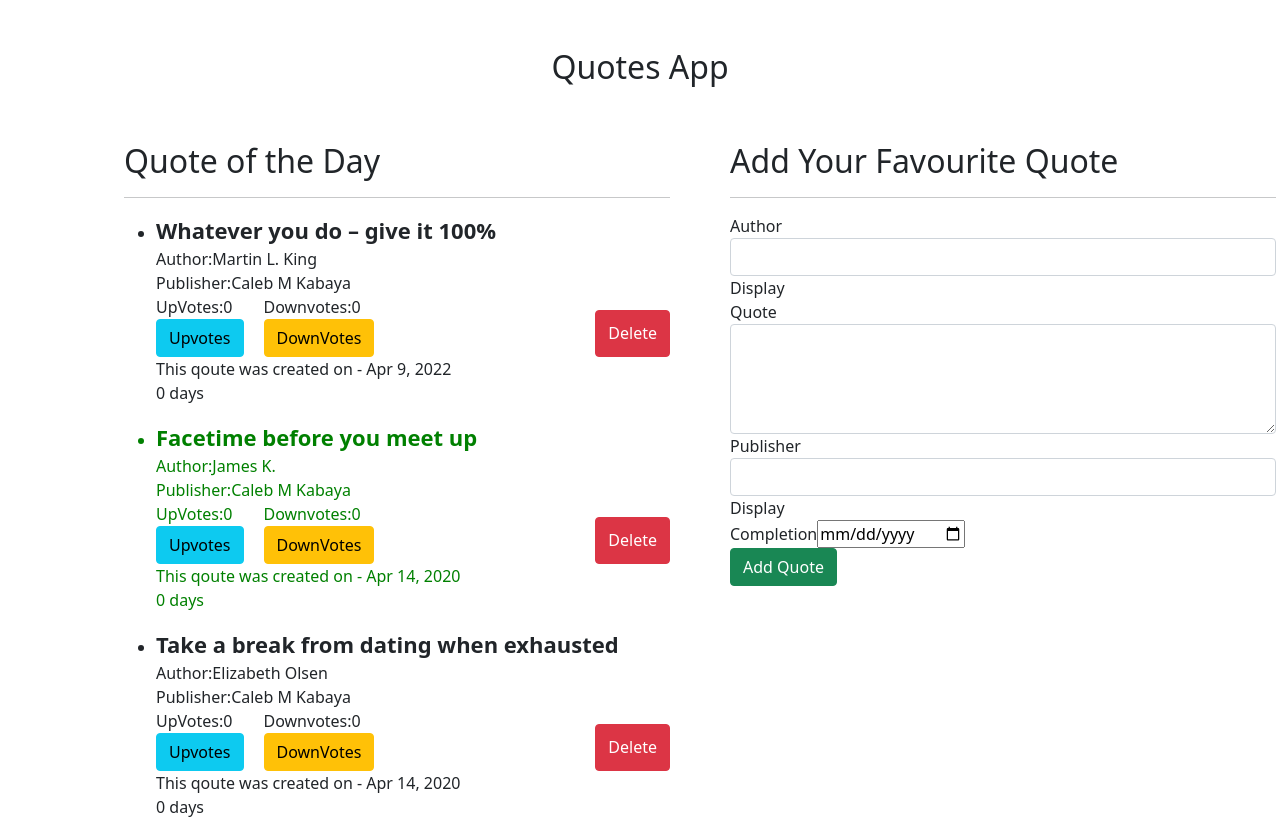
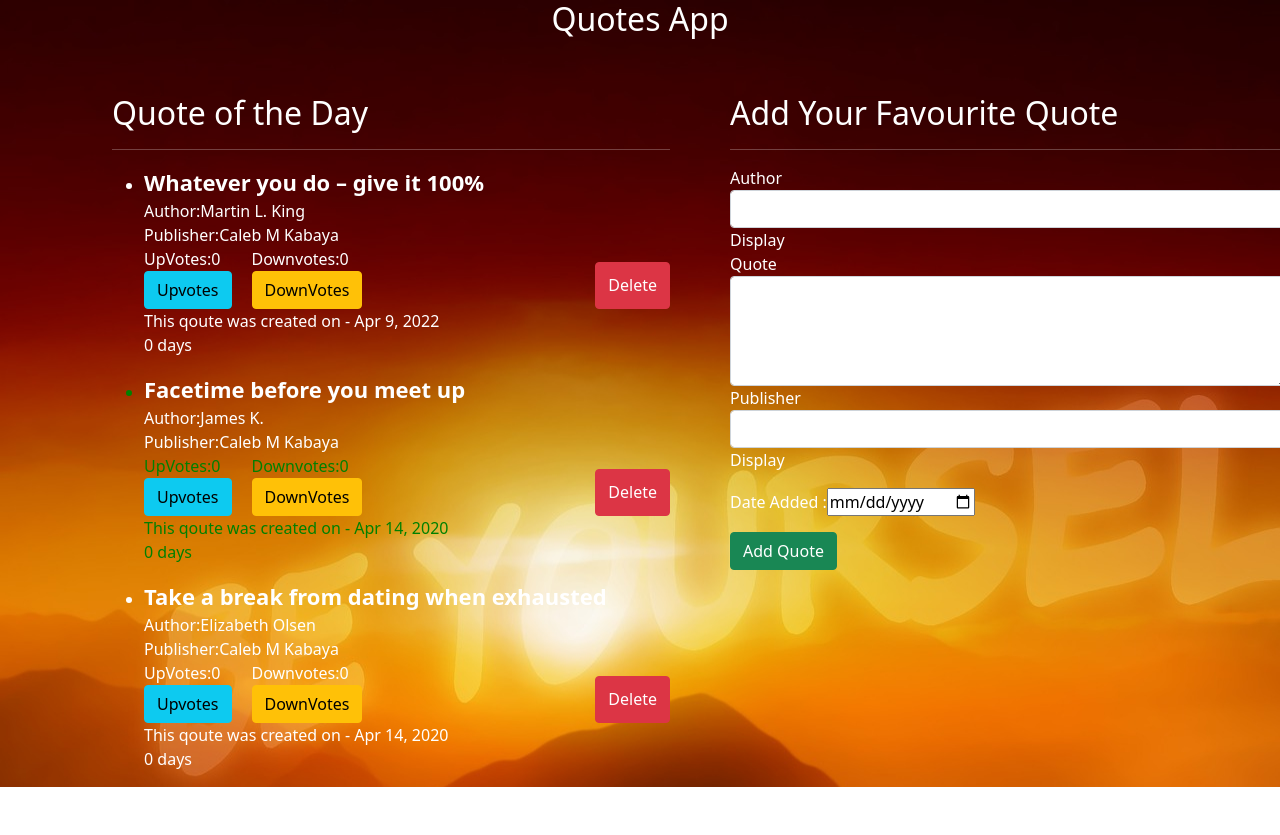
Before and after one commit to CalebKabaya/Qoutes-App, an Angular app: page / in a window 1280 px wide. After the commit the page ends 800 px from the top, so only its background shows below. Built offline with nearby package versions, Linux system fonts and the light colour scheme.

Commit message:
st:st add - aded the background image

```diff
--- a/src/app/app.component.css
+++ b/src/app/app.component.css
@@ -0,0 +1,8 @@
+.container-fluid{
+    background-color:#ccd7e1;
+    /* height: 100vh; */
+    background-image: url(../assets/quote-6587909_1920.jpg);
+    background-repeat:repeat;
+
+
+}
--- a/src/app/app.component.html
+++ b/src/app/app.component.html
@@ -1,5 +1,5 @@
-<div class="container mt-5">
-  <h2 class="text-center">Quotes App</h2>
+<div class="container-fluid">
+  <h2 class="text-center text-white">Quotes App</h2>
   <app-quotes></app-quotes>
 
   <!-- <div class="row mt-md-5 pt-5">
--- a/src/app/goal-form/goal-form.component.html
+++ b/src/app/goal-form/goal-form.component.html
@@ -4,8 +4,8 @@
         <div class="form-group">
 
             <label for="name">Author</label>
-            <input type="text" required class="form-control" id="name" [(ngModel)]="newQuote.name" name="name" #name='ngModel'>
-            Display {{newQuote.name}}
+            <input type="text" required class="form-control" id="name" [(ngModel)]="addNewQuote.name" name="name" #name='ngModel'>
+            Display {{addNewQuote.name}}
             <div [hidden]="name.valid || name.pristine" class="alert alert-danger">
                 <p>Author Name is required</p>
               </div>
@@ -13,7 +13,7 @@
         <div class="form-group">
 
             <label for="quote">Quote</label>
-            <textarea class="form-control" id="quote" rows="4"[(ngModel)]="newQuote.quote" name="quote" #quote="ngModel" required></textarea>
+            <textarea class="form-control" id="quote" rows="4"[(ngModel)]="addNewQuote.quote" name="quote" #quote="ngModel" required></textarea>
             <div [hidden]="quote.valid || quote.pristine" class="alert alert-danger">
                 <p>Please enter your Quote</p>
               </div>
@@ -21,19 +21,19 @@
         <div class="form-group">
 
             <label for="author">Publisher</label>
-            <input type="text" required class="form-control" id="author"[(ngModel)]="newQuote.author" name="author" #author="ngModel">
-            Display {{newQuote.author}}
+            <input type="text" required class="form-control" id="author"[(ngModel)]="addNewQuote.author" name="author" #author="ngModel">
+            Display {{addNewQuote.author}}
             <div [hidden]="author.valid || author.pristine" class="alert alert-danger">
                 <p>Please enter your name</p>
               </div>
 
         </div>
-        <div class="form-group">
-            <label for="complete">Completion</label>
+        <div class="form-group mt-3">
+            <label for="complete">Date Added : </label>
             <input type='date' id="complete" required>
 
         </div>
-        <button type="submit" class="btn btn-success">Add Quote</button>
+        <button type="submit" class="btn btn-success mt-3">Add Quote</button>
 
     </form>
 
--- a/src/app/goal-form/goal-form.component.ts
+++ b/src/app/goal-form/goal-form.component.ts
@@ -7,11 +7,12 @@ import { Quote } from '../quote';
   styleUrls: ['./goal-form.component.css']
 })
 export class GoalFormComponent implements OnInit {
-  newQuote = new Quote(0,'','','',0,0,new Date);
+  addNewQuote = new Quote(0,'','','',0,0,new Date);
   @Output() addQuote = new EventEmitter<Quote>();
 
   submitQuote(){
-this.addQuote.emit(this.newQuote);
+this.addQuote.emit(this.addNewQuote);
+
   }
   constructor() { }
 
--- a/src/app/quote.ts
+++ b/src/app/quote.ts
@@ -9,7 +9,7 @@ export class Quote {
     // upvotes:number;
     // downvotes:number;
 
-    constructor(id:number,name:string,quote:string,author:string,numberOfUpvotes:number, numberOfDownvotes:number, public completeDate: Date){
+    constructor(id:number,name:string,quote:string,author:string,numberOfUpvotes:number,numberOfDownvotes:number, public completeDate: Date){
         this.id=id;
         this.name=name;
         this.quote=quote;
--- a/src/app/quotes/quotes.component.html
+++ b/src/app/quotes/quotes.component.html
@@ -1,13 +1,13 @@
 <div class="container" id="main">
-    <div class="col-md-6 mt-5" id="cols">
+    <div class="col-md-6 mt-5 text-white" id="cols">
         <h2>Quote of the Day</h2>
         <hr>
         <ul *ngFor='let quote of quotes'>
-            <div *ngIf="quote.numberOfUpvotes == highest && quote.numberOfUpvotes>0;then highlighted else nothighlighted">here is ignored</div>
+            <div *ngIf="quote.numberOfUpvotes === highest && quote.numberOfUpvotes > 0;then highlighted else nothighlighted">here is ignored</div>
             <ng-template #highlighted>
-                <li appHighlight ><span class="qoutee">{{quote.quote}}</span><br>
-                    <span class="item">Author:{{quote.author}}</span><br>
-                    <span class="item">Publisher:{{quote.name}}</span><br>
+                <li appHighlight ><span class="qoutee text-white">{{quote.quote}}</span><br>
+                    <span class="item text-white">Author:{{quote.author}}</span><br>
+                    <span class="item text-white">Publisher:{{quote.name}}</span><br>
                     <!-- <span class="item">UpVotes:{{numberOfUpvotes}}</span><br> -->
                     <!-- <span class="item">DownVotes:{{quote.downvotes}}</span><br> -->
                     <div class="arrange-btn">
@@ -22,12 +22,12 @@
                 </li>
             </ng-template>
             <ng-template #nothighlighted>
-                <li><span class="qoutee">{{quote.quote}}</span><br>
-                    <span class="item">Author:{{quote.author}}</span><br>
-                    <span class="item">Publisher:{{quote.name}}</span><br>
+                <li><span class="qoutee text-white">{{quote.quote}}</span><br>
+                    <span class="item text-white">Author:{{quote.author}}</span><br>
+                    <span class="item text-white">Publisher:{{quote.name}}</span><br>
                     <div class="arrange-btn">
                         <app-likebuttons></app-likebuttons>
-                        <button type="button" class="btn btn-danger" (click)=' deleteQuote(1)'>Delete</button>
+                        <button type="button" class="btn btn-danger text-white" (click)=' deleteQuote(1)'>Delete</button>
 
                     </div>
                     <p>This qoute was created on - {{quote.completeDate|date}}<br>{{quote.completeDate|dateCount}} days</p>
@@ -39,7 +39,7 @@
         </ul>
     </div>
 
-    <div class="col-md-6 mt-5 pl-3" id="cols">
+    <div class="col-md-6 mt-5 pl-3 text-white" id="cols">
         <h2>Add Your Favourite Quote</h2>
         <app-goal-form (addQuote)="addNewQuote($event)"></app-goal-form>
     </div>
--- a/src/app/quotes/quotes.component.ts
+++ b/src/app/quotes/quotes.component.ts
@@ -14,11 +14,12 @@ export class QuotesComponent implements OnInit {
     new Quote(2,'Caleb M Kabaya','Facetime before you meet up','James K.',6,0,new Date(2020,3,14)),
     new Quote(3,'Caleb M Kabaya','Take a break from dating when exhausted','Elizabeth Olsen',0,0,new Date(2020,3,14))
   ]
-  addNewQuote(quote:any){
+  addNewQuote(quotes:any){
     let quoteLength = this.quotes.length;
-    quote.id = quoteLength+1;
+    quotes.id = quoteLength+1;
     // goal.completeDate = new Date(goal.completeDate)
-    this.quotes.push(quote)
+    this.quotes.push(quotes)
+
   }
 
   deleteQuote(i:any) {
```
Also changed, not shown: src/assets/quote-6587909_1920.jpg (added).
